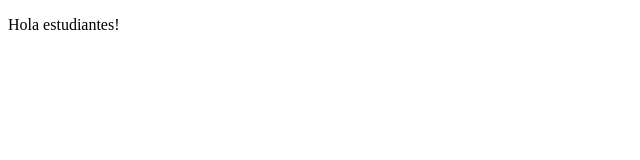
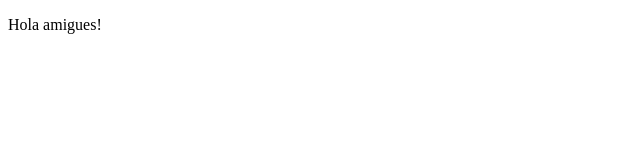
Before and after one commit to MauricioEGomez/proyectoDemoCursoPrework, a plain HTML site: page index.html in a window 1280 px wide. Shown: the full height of the page, 0-640 px from the left. Drawn offline with Linux system fonts and the light colour scheme.

Commit message:
cambios a la primera version

```diff
--- a/index.html
+++ b/index.html
@@ -8,7 +8,7 @@
 </head>
 <body>
     <p >
-        Hola estudiantes!
+        Hola amigues!
     </p>
 </body>
 </html>
```
